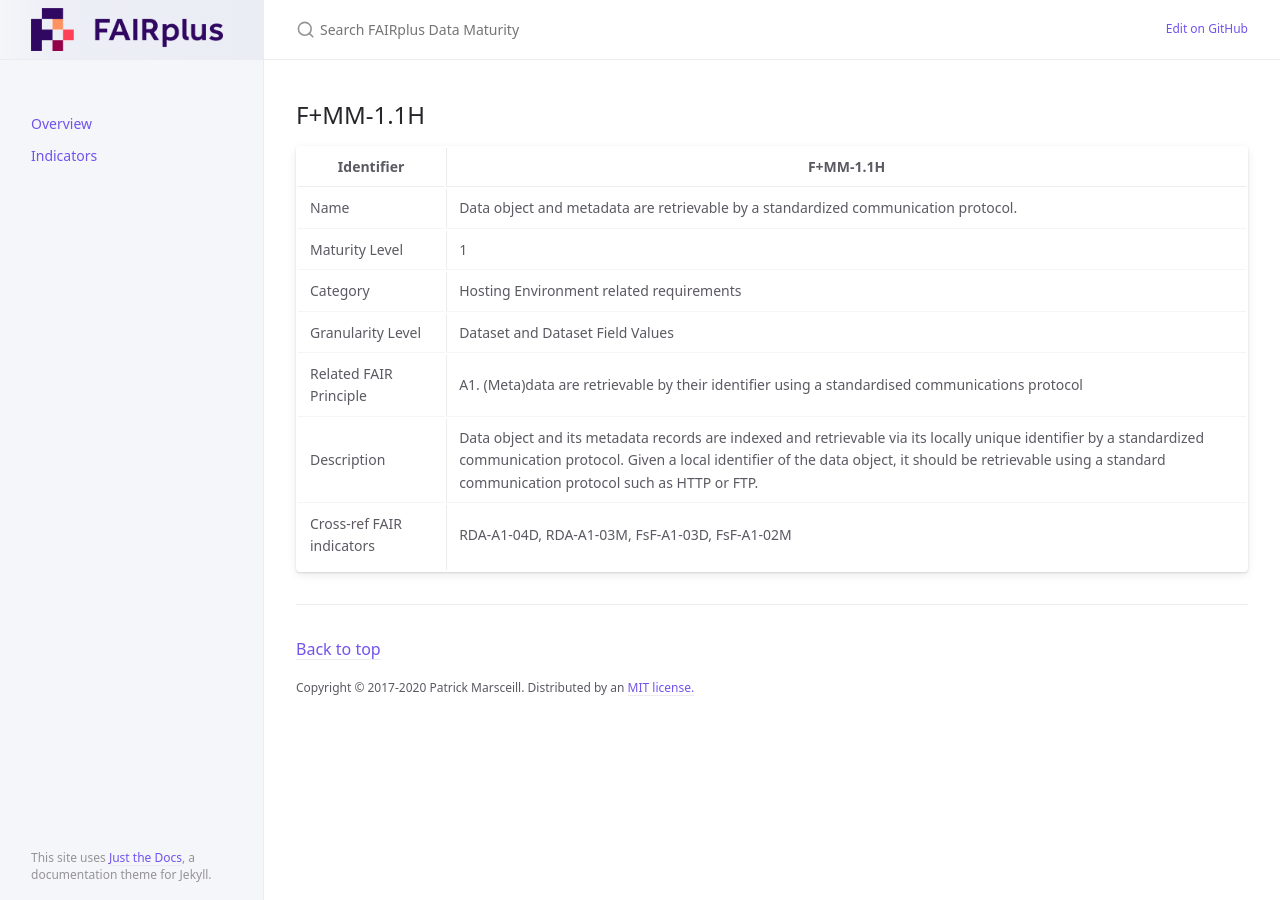
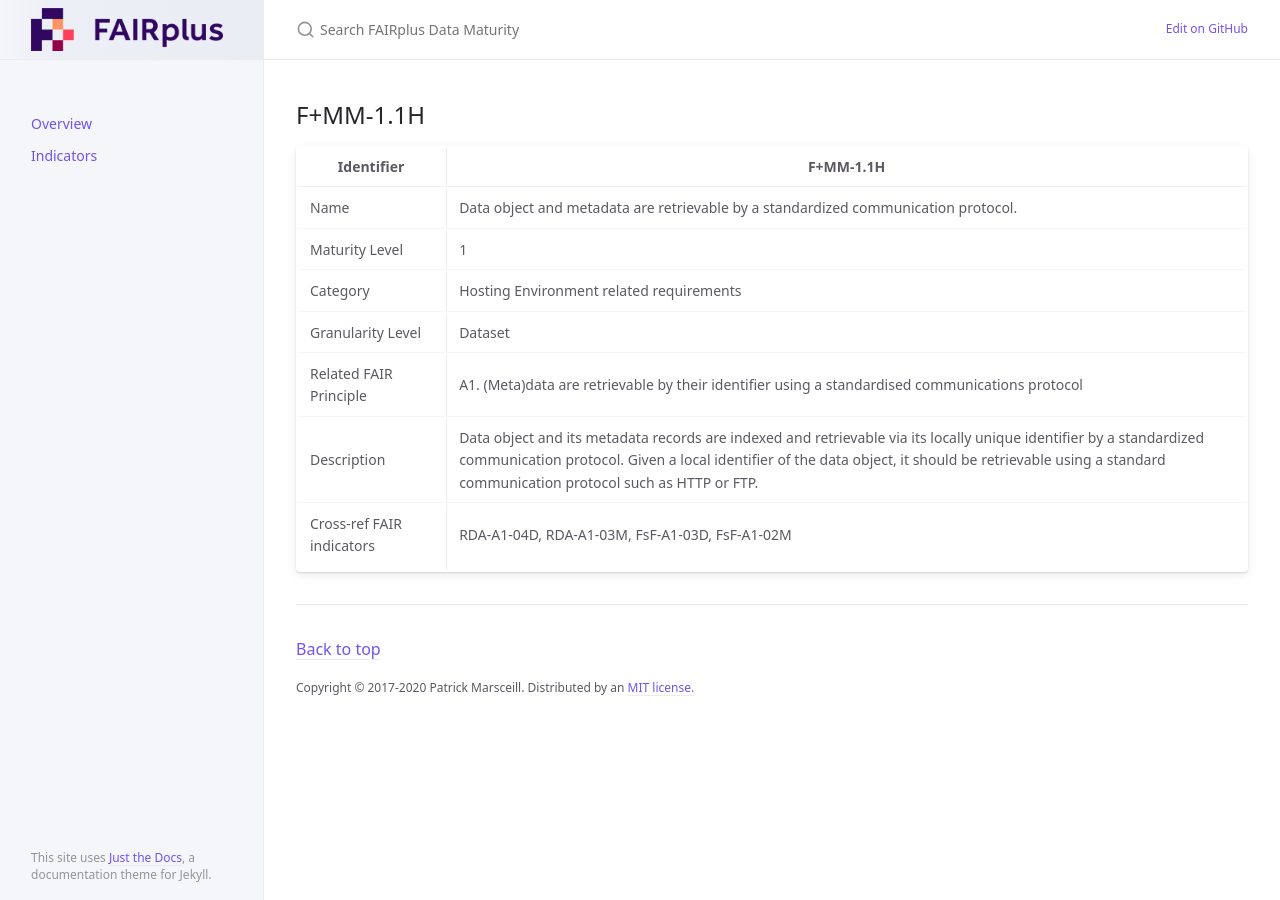
Before and after one commit to FAIRplus/Data-Maturity, a Jekyll site: the page built from docs/_indicators/C. F+MM-1.1H.md, in a window 1280 px wide. Built offline with Jekyll 4.4.1, drawn with Linux system fonts in a browser that asks for light colours.

Commit message:
Update C. F+MM-1.1H.md

```diff
--- a/docs/_indicators/C. F+MM-1.1H.md
+++ b/docs/_indicators/C. F+MM-1.1H.md
@@ -11,7 +11,7 @@ nav_exclude: True
 | Name | Data object and metadata are retrievable by a standardized communication protocol. |
 | Maturity Level | 1 |
 | Category | Hosting Environment related requirements |
-| Granularity Level | Dataset and Dataset Field Values |
+| Granularity Level | Dataset |
 | Related FAIR Principle | A1. (Meta)data are retrievable by their identifier using a standardised communications protocol |
 | Description | Data object and its metadata records are indexed and retrievable via its locally unique identifier by a standardized communication protocol. Given a local identifier of the data object, it should be retrievable using a standard communication protocol such as HTTP or FTP. |
 | Cross-ref FAIR indicators | RDA-A1-04D, RDA-A1-03M, FsF-A1-03D, FsF-A1-02M |
```
